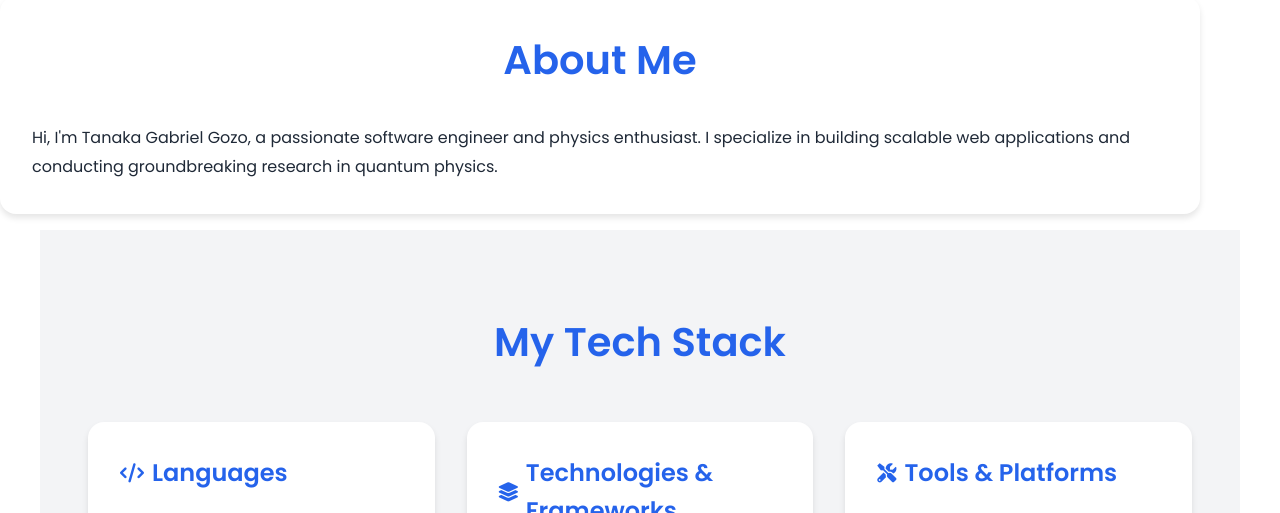
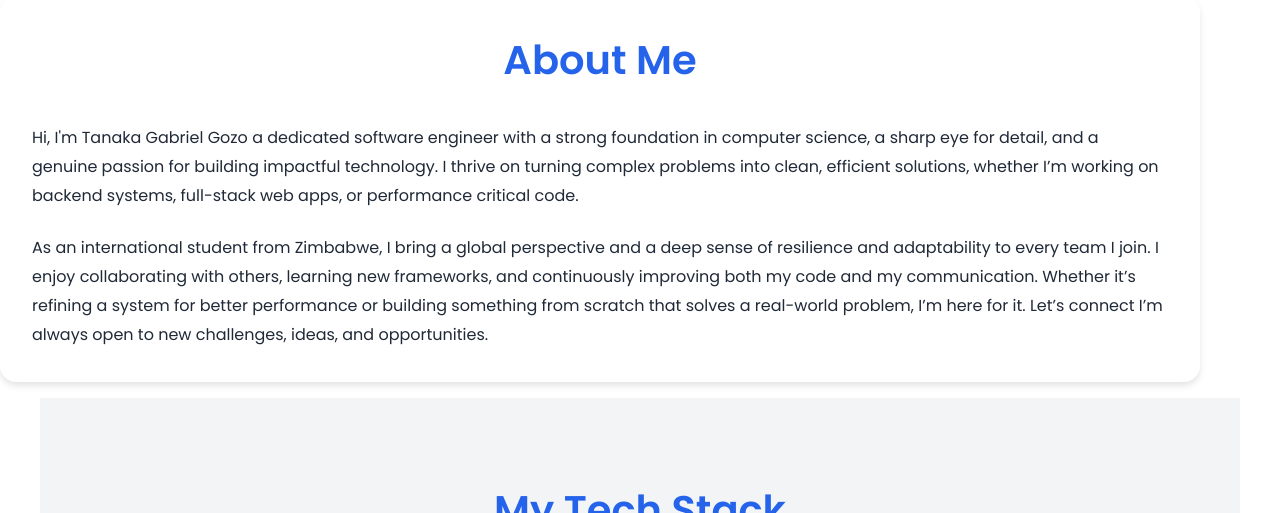
Before and after one commit to GOZOTA01/Gabe-Personal-Website, a website: page src/index.html in a window 1280 px wide. Shown: the part 820-1333 px from the top of the page. Drawn offline with Linux system fonts and the light colour scheme; animation ran at ten frames a second.

Commit message:
Update About Me content and other sections

```diff
--- a/src/index.html
+++ b/src/index.html
@@ -46,7 +46,8 @@
         <section id="about" class="card">
             <h2>About Me</h2>
             <div class="about-content">
-                <p>Hi, I'm Tanaka Gabriel Gozo, a passionate software engineer and physics enthusiast. I specialize in building scalable web applications and conducting groundbreaking research in quantum physics.</p>
+                <p>Hi, I'm Tanaka Gabriel Gozo a dedicated software engineer with a strong foundation in computer science, a sharp eye for detail, and a genuine passion for building impactful technology. I thrive on turning complex problems into clean, efficient solutions, whether I’m working on backend systems, full-stack web apps, or performance critical code.</p>
+                <p>As an international student from Zimbabwe, I bring a global perspective and a deep sense of resilience and adaptability to every team I join. I enjoy collaborating with others, learning new frameworks, and continuously improving both my code and my communication. Whether it’s refining a system for better performance or building something from scratch that solves a real-world problem, I’m here for it. Let’s connect I’m always open to new challenges, ideas, and opportunities.</p>
             </div>
         </section>
 
@@ -217,7 +218,7 @@
             <h2>Projects</h2>
             <div class="project-card">
                 <h3>NuBrief - Newsletter Subscription Web App</h3>
-                <p><a href="https://www.nubrief.co" target="_blank" class="project-link">nubrief.co <i class="fas fa-external-link-alt"></i></a></p>
+                <p><a href="https://www.nubrief.co" target="_blank" class="project-link">nubrief.co <i class="fas fa-external-link-alt"></i></p>
                 <ul>
                     <li>Built a web app delivering personalized news digests via email using Next.js, Tailwind CSS, and Resend API.</li>
                 </ul>
```
